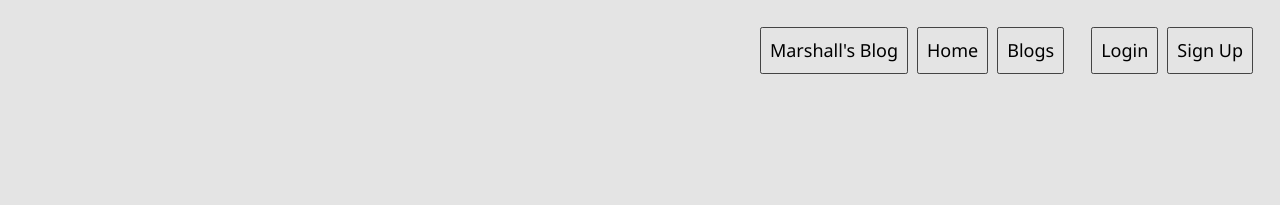
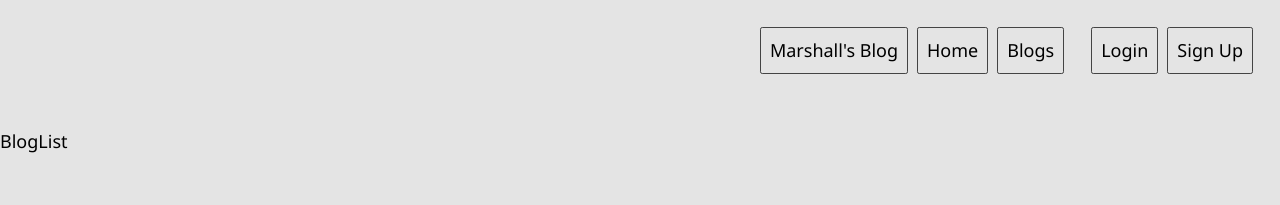
Before and after one commit to Marshvp/OdinBlog, a React (Vite) app: page / in a window 1280 px wide. Shown: the top 205 px of the page. Built offline with nearby package versions, Linux system fonts and the light colour scheme.

Commit message:
added a layout.jsx to keep navbar. refactored names and fileStructure for pages

```diff
--- /dev/null
+++ b/Layout.jsx
@@ -0,0 +1,11 @@
+import { Outlet } from "react-router-dom";
+import NavBar from "./src/components/NavBar";
+
+export default function Layout() {
+  return (
+    <div className="bg-blogGrey min-h-screen">
+      <NavBar />
+      <Outlet />
+    </div>
+  );
+}
--- a/src/App.jsx
+++ b/src/App.jsx
@@ -1,14 +1,14 @@
 import './App.css'
-import NavBar from './components/navbar'
+import BlogList from './components/pages/Blog/BlogList'
 
 function App() {
 
 
 
   return (
-    <div className='bg-blogGrey min-h-screen'>
-      <NavBar />
+    <div >
       <br />
+      <BlogList />
     </div>
   )
 }
--- a/src/components/navbar.jsx
+++ b/src/components/NavBar.jsx
@@ -5,9 +5,11 @@ export default function NavBar() {
     <div>
       <div className="navBarContainer grid mt-4 mb-4 pt-2 pb-2 bg-blogGrey">
         <ul className="flex justify-end gap-2 px-2">
-          <h1 className="border border-blogBlack rounded-sm p-2">Marshall&apos;s Blog</h1>
+          <Link to='/'>
+            <h1 className="border border-blogBlack rounded-sm p-2">Marshall&apos;s Blog</h1>
+          </Link>
           <li className="border border-blogBlack rounded-sm p-2">
-            <span>Home</span>
+            <Link to='/'>Home</Link>
           </li>
           <li className="border border-blogBlack rounded-sm p-2">
             <span>Blogs</span>
--- a/src/components/NotFoundPage.jsx
+++ b/src/components/NotFoundPage.jsx
@@ -1,6 +1,7 @@
 import { Link } from "react-router-dom";
 export default function NotFoundPage() {
-  return <div>404 Not Found
+  return <div>
+    404 Not Found
     <Link to="/">Home</Link>
   </div>;
 }
--- /dev/null
+++ b/src/components/pages/Blog/BlogList.jsx
@@ -0,0 +1,8 @@
+
+export default function BlogList() {
+  return (
+    <div>
+      BlogList
+    </div>
+  )
+}
--- a/src/components/signUpForm.jsx
+++ b/src/components/pages/SignUpForm.jsx
@@ -1,5 +1,6 @@
 import { useState } from "react";
-import AddUserFetch from "../api/addUserFetch";
+import AddUserFetch from "../../api/addUserFetch";
+
 
 
 export default function SignUpForm() {
```
Also changed, not shown: src/main.jsx (+14 -6 lines).
